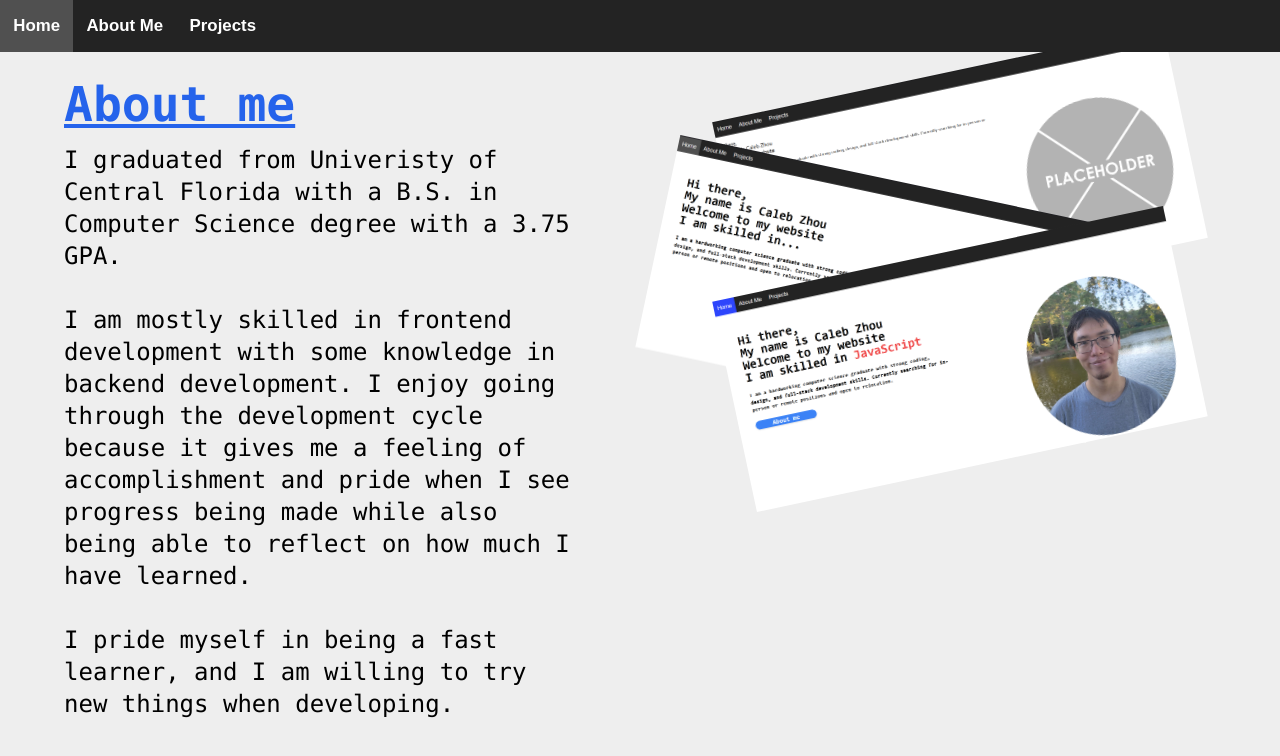
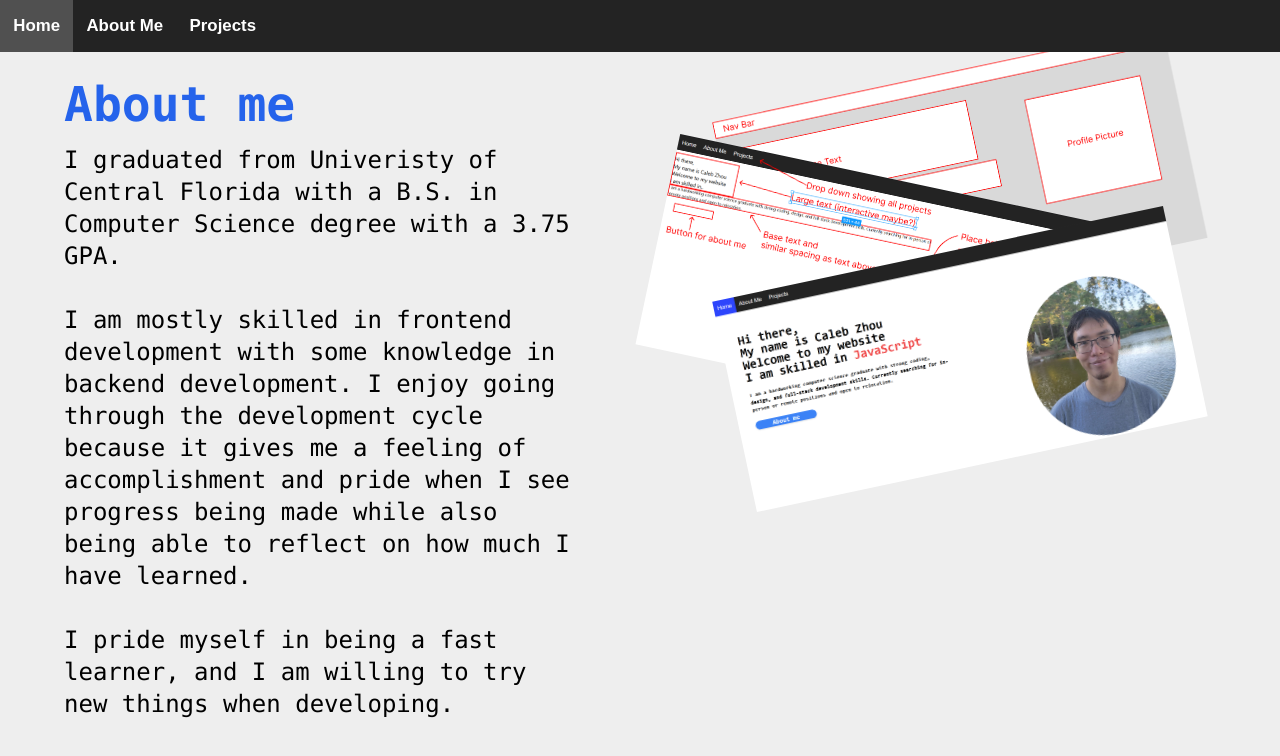
Before and after one commit to TheOptic57/portfolio, a React (Create React App) app: page /profile in a window 1280 px wide. Shown: the top 756 px of the page. Built offline with nearby package versions, Linux system fonts and the light colour scheme.

Commit message:
Minor Edits
Changes some photos in about me and resized some images and remove some unneeded components

```diff
--- a/src/App.js
+++ b/src/App.js
@@ -3,7 +3,7 @@ import { useState } from 'react';
 import Home from "./pages/Home.js"
 import Words from "./pages/Words.js"
 import Profile from "./pages/Profile.js"
-import PastWeb from "./pages/PastWebsite.js"
+//import PastWeb from "./pages/PastWebsite.js"
 import UnityGame from "./pages/UnityGame.js"
 import NotFound from "./pages/NotFound.js"
 import "./css/App.css"
@@ -39,7 +39,6 @@ function App() {
           <div className={style} onClick={changeStyle}>
               <Link to ="/words">Word Game</Link>
               <Link to ="/unity">Unity Game</Link>
-              <Link to ="/pastweb">Past Websites</Link>
           </div>
         </div>
       </div>
@@ -49,7 +48,6 @@ function App() {
         <Route path = "/words" element = {<Words/>} />
         <Route path = "/profile" element = {<Profile/>} />
         <Route path = "/unity" element = {<UnityGame/>} />
-        <Route path = "/pastweb" element = {<PastWeb/>} />
       </Routes>
     </div>
   );
--- a/src/pages/Home.js
+++ b/src/pages/Home.js
@@ -69,7 +69,7 @@ function Home() {
           </div>
         </div>
         <div className = "pt-16 md:col-span-2">
-          <img src={profile} alt="Profile Pic" className = "rounded-full  mx-auto w-4/5 pb-4/5"/>
+          <img src={profile} alt="Profile Pic" className = "rounded-full  mx-auto w-2/3 pb-2/3"/>
         </div>
       </div>
     </div>
--- a/src/pages/Information.js
+++ b/src/pages/Information.js
@@ -1,11 +1,11 @@
-import pict1 from "../images/p1.PNG"
-import pict2 from "../images/pict2.PNG"
+import pict1 from "../images/pict1edit.PNG"
+import pict2 from "../images/pict2edit.PNG"
 import pict3 from "../images/pict3.PNG"
 function Information() {
   return (
     <div className="Information px-[5%] bg-grey font-mono md:grid md:grid-cols-9">
         <div className = "text-left md:col-span-4 flex flex-col flex justify-center">
-        <h1 className = "font-mono text-lg md:text-2xl lg:text-5xl font-bold underline text-blue-600">About me</h1>
+        <h1 className = "font-mono text-lg md:text-2xl lg:text-5xl font-bold text-blue-600">About me</h1>
           <p className = "pt-[3%] text-xs md:text-xl lg:text-2xl font-medium">
             I graduated from Univeristy of Central Florida with a B.S. in Computer Science degree with a 3.75 GPA.
             <br/> <br/>
--- a/src/pages/Skills.js
+++ b/src/pages/Skills.js
@@ -10,7 +10,7 @@ import Tailwind from "../images/tailwind.png"
 function Skills() {
   return (
     <div className="Skills h-screen">
-      <h1 className = "font-mono text-2xl lg:text-4xl font-semibold underline text-blue-600 pl-8 pt-[5%]">
+      <h1 className = "font-mono text-2xl lg:text-4xl font-semibold text-blue-600 pl-8 pt-[5%]">
         Some Skills I have
       </h1>
       <div className = "flex justify-evenly">
```
Also changed, not shown: src/images/pict1edit.PNG (added), src/images/pict2edit.PNG (added).
